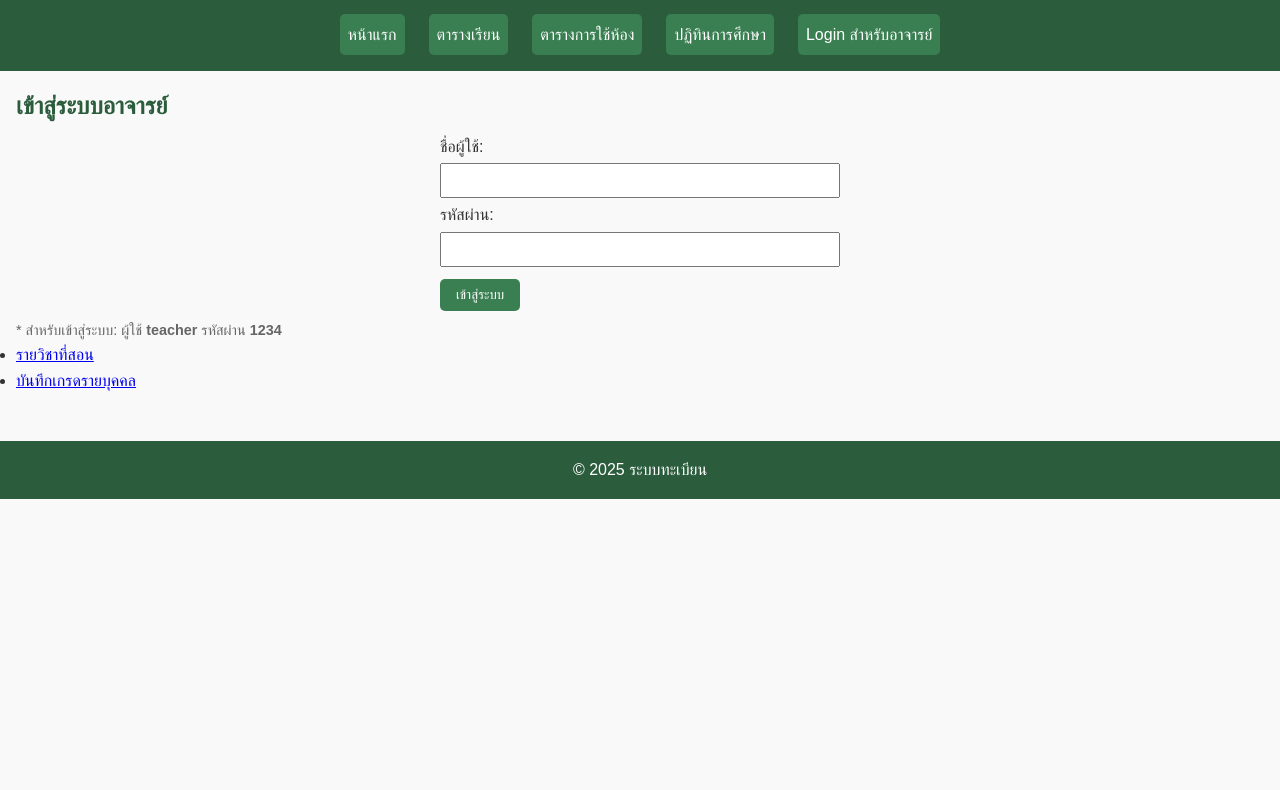
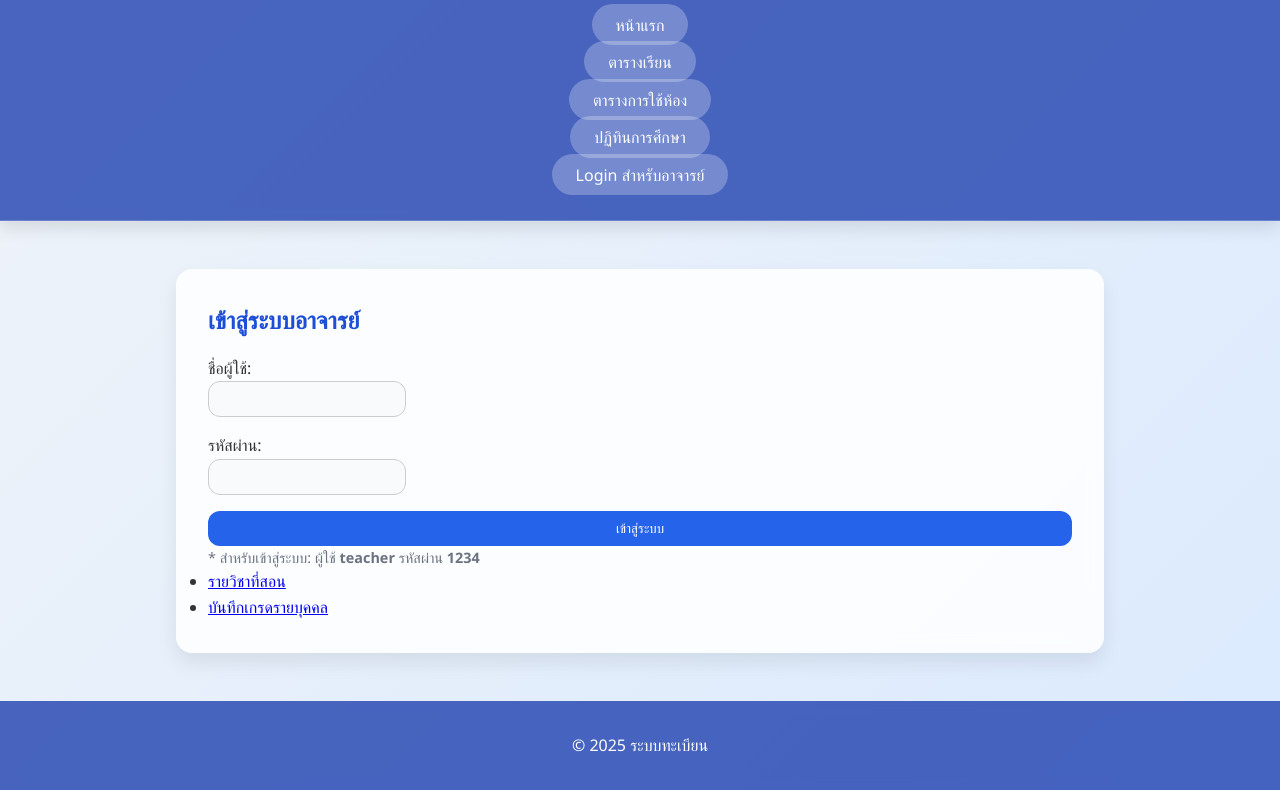
Before and after one commit to natthphat2211/webtest2, a plain HTML site: page login.html in a window 1280 px wide. Shown: the part 95-885 px from the top of the page. Before the commit the page ends 800 px from the top, so only its background shows below. Drawn offline with Linux system fonts and the light colour scheme.

Commit message:
Add files via upload

```diff
--- a/styles.css
+++ b/styles.css
@@ -1,46 +1,160 @@
-/* Mobile First Design */
-* { margin:0; padding:0; box-sizing:border-box; }
-body { font-family: sans-serif; line-height:1.6; background:#f9f9f9; color:#333; }
-header { background:#2b5d3d; color:#fff; padding:1rem; text-align:center; }
-nav .menu { list-style:none; display:flex; flex-direction:column; gap:0.5rem; margin-top:1rem; }
-nav .menu li a { text-decoration:none; color:#fff; background:#3a7f52; padding:0.5rem; border-radius:5px; display:block; text-align:center; }
-main { padding:1rem; }
-.content h2 { color:#2b5d3d; margin-bottom:0.5rem; }
-footer { background:#2b5d3d; color:#fff; text-align:center; padding:1rem; margin-top:2rem; }
-table { width:100%; border-collapse:collapse; margin-top:1rem; }
-table, th, td { border:1px solid #ccc; }
-th, td { padding:0.5rem; text-align:center; }
-.login-form { margin:1rem 0; }
-.login-form input { width:100%; padding:0.5rem; margin:0.25rem 0; }
-.login-form button { padding:0.5rem 1rem; margin-top:0.5rem; background:#3a7f52; color:#fff; border:none; border-radius:5px; cursor:pointer; }
-.note { font-size:0.9rem; color:#666; margin-top:0.5rem; }
-@media (min-width:768px){
-  nav .menu { flex-direction:row; justify-content:center; }
-  nav .menu li a { margin:0 0.5rem; width:auto; }
-  .login-form { max-width:400px; margin:auto; }
+
+/* Reset & base styles */
+* { margin: 0; padding: 0; box-sizing: border-box; }
+body {
+  font-family: 'Segoe UI', sans-serif;
+  background: linear-gradient(135deg, #f0f4f8, #dbeafe);
+  color: #333;
+  line-height: 1.6;
+  min-height: 100vh;
 }
 
+header {
+  background: rgba(30, 64, 175, 0.8);
+  color: white;
+  padding: 2rem 1rem;
+  text-align: center;
+  backdrop-filter: blur(6px);
+  box-shadow: 0 8px 16px rgba(0,0,0,0.1);
+  border-bottom: 1px solid rgba(255,255,255,0.2);
+}
+
+button#toggle-dark {
+  position: absolute;
+  top: 1rem;
+  right: 1rem;
+  background: rgba(255,255,255,0.2);
+  border: none;
+  color: white;
+  padding: 0.5rem 0.75rem;
+  border-radius: 1rem;
+  cursor: pointer;
+  font-size: 0.9rem;
+}
+
+nav .menu {
+  display: flex;
+  flex-direction: column;
+  align-items: center;
+  margin-top: 1.5rem;
+  gap: 0.75rem;
+}
+
+nav .menu li {
+  list-style: none;
+}
+
+nav .menu li a {
+  text-decoration: none;
+  padding: 0.6rem 1.5rem;
+  background: rgba(255,255,255,0.25);
+  border-radius: 1.5rem;
+  color: white;
+  transition: background 0.3s ease;
+  backdrop-filter: blur(4px);
+}
+
+nav .menu li a:hover {
+  background: rgba(255,255,255,0.4);
+}
+
+main {
+  max-width: 960px;
+  margin: 2rem auto;
+  padding: 1rem;
+}
+
+.content {
+  background: rgba(255, 255, 255, 0.85);
+  border-radius: 1rem;
+  box-shadow: 0 10px 20px rgba(0,0,0,0.08);
+  padding: 2rem;
+  backdrop-filter: blur(8px);
+}
+
+h2 {
+  color: #1d4ed8;
+  margin-bottom: 1rem;
+}
 
 .quote {
   font-size: 1.2rem;
-  color: #0f172a;
+  color: #1e293b;
   margin-top: 1rem;
 }
 
-/* Dark mode styles */
+.login-form {
+  display: flex;
+  flex-direction: column;
+  gap: 1rem;
+  margin-top: 1rem;
+}
+
+.login-form input {
+  padding: 0.6rem;
+  border: 1px solid #ccc;
+  border-radius: 0.75rem;
+  background: #f9fafb;
+}
+
+.login-form button {
+  background: #2563eb;
+  color: white;
+  padding: 0.6rem;
+  border: none;
+  border-radius: 0.75rem;
+  cursor: pointer;
+  transition: background 0.3s ease;
+}
+
+.login-form button:hover {
+  background: #1e40af;
+}
+
+table {
+  width: 100%;
+  border-collapse: collapse;
+  margin-top: 1rem;
+  background: white;
+  border-radius: 0.5rem;
+  overflow: hidden;
+}
+
+table th, table td {
+  padding: 0.75rem;
+  border: 1px solid #e5e7eb;
+  text-align: center;
+}
+
+footer {
+  text-align: center;
+  padding: 2rem 1rem;
+  background: rgba(30, 64, 175, 0.8);
+  color: white;
+  margin-top: 2rem;
+  backdrop-filter: blur(6px);
+}
+
+.note {
+  font-size: 0.9rem;
+  color: #6b7280;
+}
+
+/* Dark mode */
 body.dark-mode {
-  background: #1e1e2f;
-  color: #eee;
+  background: #0f172a;
+  color: #f1f5f9;
 }
-body.dark-mode .content,
+body.dark-mode .content {
+  background: rgba(30, 41, 59, 0.95);
+}
 body.dark-mode header,
 body.dark-mode footer {
-  background: #2c2c3e;
-  color: white;
+  background: rgba(15, 23, 42, 0.9);
 }
 body.dark-mode .menu li a {
+  background: rgba(255,255,255,0.1);
+}
+body.dark-mode .menu li a:hover {
   background: rgba(255,255,255,0.2);
 }
-body.dark-mode .menu li a:hover {
-  background: rgba(255,255,255,0.3);
-}
```
